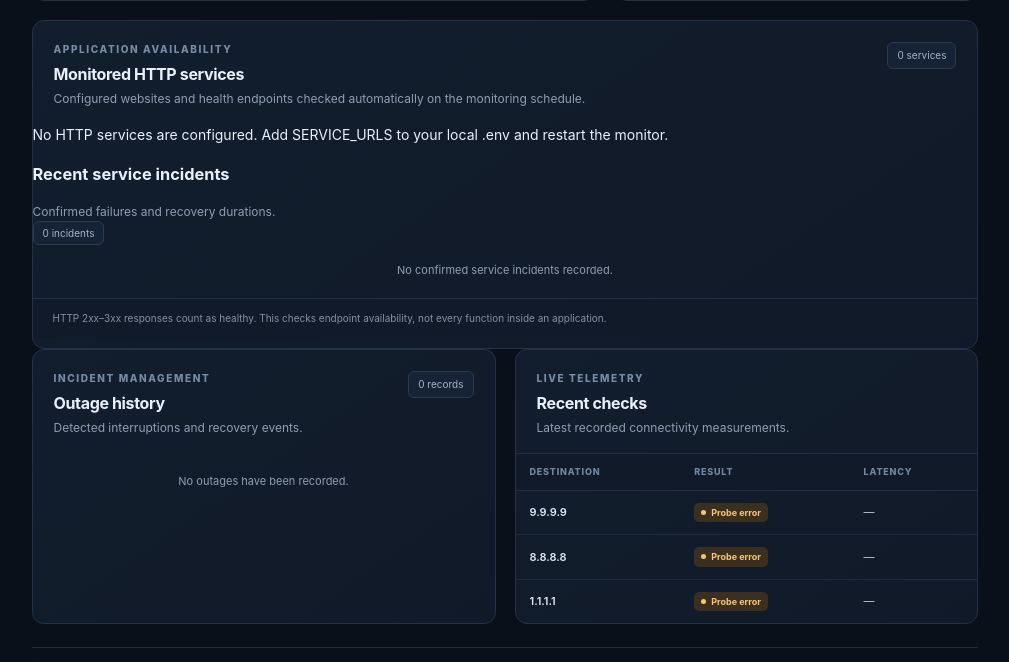
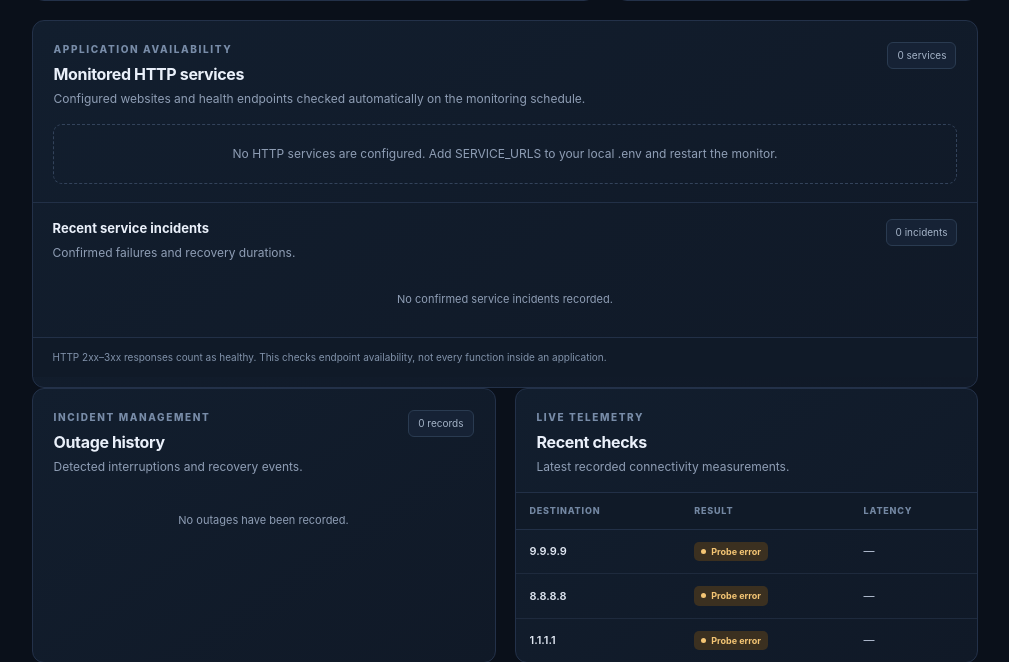
Before and after one commit to Ezra2121-et/ethionet-pulse, a FastAPI app: page / in a window 1280 px wide. Shown: the part 1016-1678 px from the top of the page, without its empty margins (258-1267 px from the left). Run offline with FastAPI, Linux system fonts and the light colour scheme; data comes from the database, SQL or seed files in the repository; data that the repository does not hold is empty.

Commit message:
Style service monitoring and incident dashboard

```diff
--- a/app/static/styles.css
+++ b/app/static/styles.css
@@ -784,3 +784,92 @@ td .status-chip { font-size: 9px; }
   margin: 15px 0 8px;
 }
 .diagnosis-group-title:first-of-type { margin-top: 0; }
+
+
+/* Continuous HTTP service monitoring */
+.service-monitoring-panel { margin-top: 19px; }
+.service-list {
+  display: grid;
+  grid-template-columns: repeat(auto-fit, minmax(240px, 1fr));
+  gap: 10px;
+  padding: 0 20px 18px;
+}
+.service-card {
+  min-width: 0;
+  display: grid;
+  gap: 10px;
+  align-content: start;
+  padding: 14px;
+  border: 1px solid #25344a;
+  border-radius: 10px;
+  background: #0e1725;
+}
+.service-card-top {
+  display: flex;
+  align-items: flex-start;
+  justify-content: space-between;
+  gap: 10px;
+}
+.service-url, .service-incident-url {
+  min-width: 0;
+  color: #e0e8f5;
+  font-size: 11px;
+  font-weight: 650;
+  overflow-wrap: anywhere;
+}
+.service-metrics {
+  display: flex;
+  flex-wrap: wrap;
+  gap: 7px;
+  color: #a8b5c8;
+  font-size: 10px;
+}
+.service-metrics span {
+  padding: 5px 7px;
+  border-radius: 5px;
+  background: #192536;
+}
+.service-meta { color: var(--muted); font-size: 10px; overflow-wrap: anywhere; }
+.service-error { color: var(--amber); font-size: 10px; overflow-wrap: anywhere; }
+.service-empty {
+  grid-column: 1 / -1;
+  padding: 20px;
+  color: var(--muted);
+  font-size: 12px;
+  text-align: center;
+  border: 1px dashed #33435b;
+  border-radius: 9px;
+}
+.service-incidents-heading {
+  display: flex;
+  justify-content: space-between;
+  align-items: flex-start;
+  gap: 12px;
+  padding: 16px 20px 9px;
+  border-top: 1px solid #223047;
+}
+.service-incidents-heading h3 { margin: 0 0 5px; font-size: 13px; }
+.service-incidents-heading .panel-subtitle { margin: 0; }
+.service-outage-list { padding: 0 20px 10px; }
+.service-incident {
+  display: flex;
+  align-items: flex-start;
+  gap: 11px;
+  padding: 12px 0;
+  border-top: 1px solid #223047;
+}
+.service-incident:first-child { border-top: 0; }
+.service-incident-copy { display: grid; gap: 5px; flex: 1; min-width: 0; }
+.service-incident-side {
+  display: grid;
+  gap: 6px;
+  justify-items: end;
+  text-align: right;
+}
+@media (max-width: 600px) {
+  .service-list, .service-outage-list { padding-left: 14px; padding-right: 14px; }
+  .service-incidents-heading { padding-left: 14px; padding-right: 14px; }
+  .service-card-top { flex-direction: column; }
+  .service-incident { gap: 8px; }
+  .service-incident-side { max-width: 92px; }
+}
```
